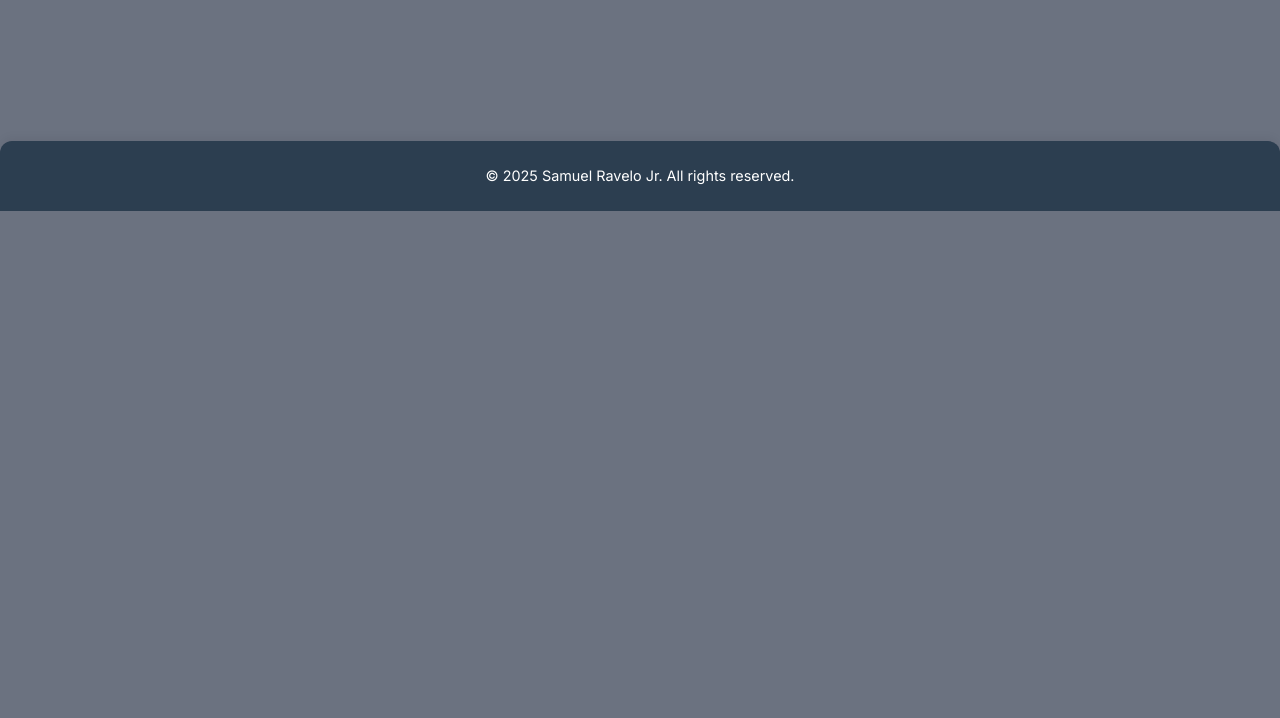
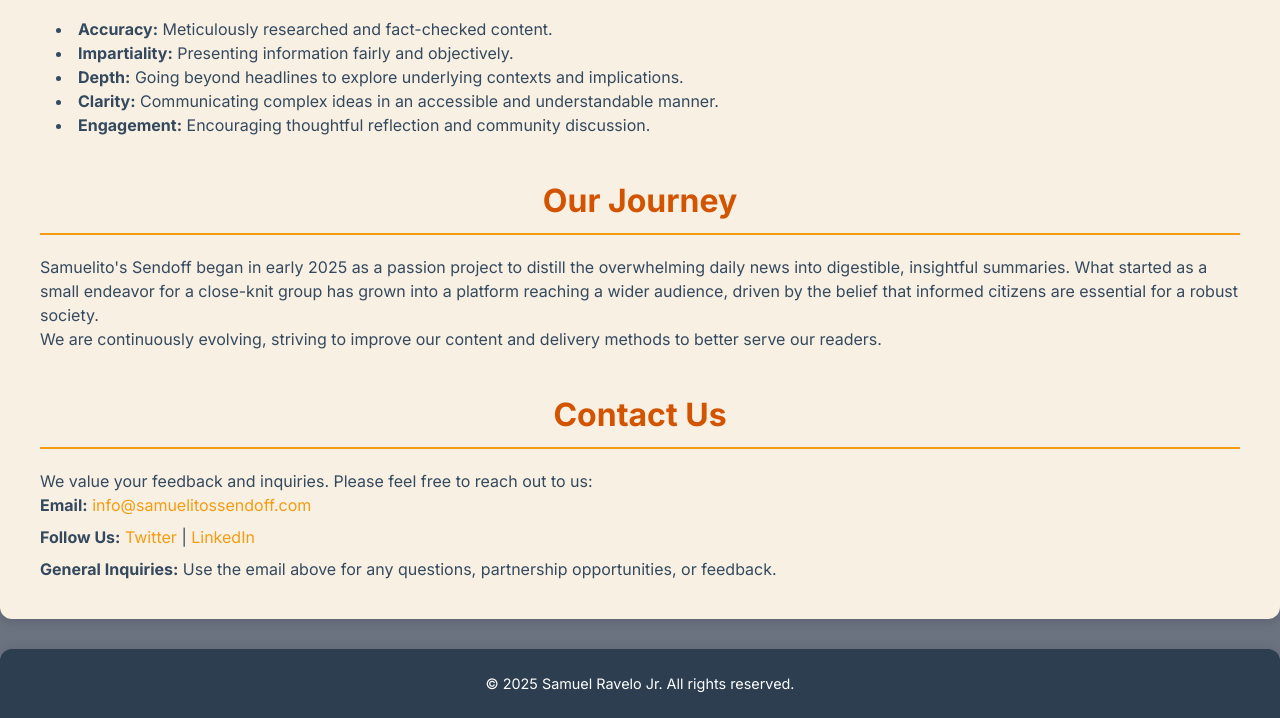
Before and after one commit to RavsCodes20/samuelitos_sendoff, a plain HTML site: page about.html in a window 1280 px wide. Shown: the part 589-1307 px from the top of the page. Before the commit the page ends 800 px from the top, so only its background shows below. Drawn offline with nearby package versions, Linux system fonts and the light colour scheme.

Commit message:
Update about.html

```diff
--- a/about.html
+++ b/about.html
@@ -84,7 +84,7 @@
             width: 90%;
             margin-bottom: 30px;
             box-sizing: border-box;
-            color: var(--dark-text);
+            color: var(--dark-text); /* Text color inside parchment container */
         }
         .container h2 {
             color: var(--accent2);
@@ -92,6 +92,15 @@
             font-weight: 700;
             margin-bottom: 20px;
             text-align: center;
+        }
+        .section-heading {
+            color: var(--accent2); /* Use accent2 for section headings */
+            font-size: 1.8rem;
+            font-weight: 600;
+            margin-top: 2.5rem;
+            margin-bottom: 1rem;
+            padding-bottom: 0.5rem;
+            border-bottom: 2px solid var(--accent1); /* Accent1 for underline */
         }
         .footer {
             background-color: var(--dark-bg);
@@ -109,6 +118,17 @@
             font-size: 0.9rem;
             color: var(--light-text);
         }
+        .contact-info p {
+            margin-bottom: 0.5rem;
+        }
+        .contact-info a {
+            color: var(--accent1);
+            text-decoration: none;
+            transition: color 0.3s ease;
+        }
+        .contact-info a:hover {
+            color: var(--accent2);
+        }
 
         /* Responsive adjustments */
         @media (max-width: 768px) {
@@ -118,10 +138,12 @@
             .container { padding: 25px 25px; width: 95%; }
             .header, .footer { padding-left: 1rem; padding-right: 1rem; }
             .container h2 { font-size: 1.8rem; }
+            .section-heading { font-size: 1.6rem; }
         }
         @media (max-width: 480px) {
             .header h1 { font-size: 1.8rem; }
             .container h2 { font-size: 1.5rem; }
+            .section-heading { font-size: 1.4rem; }
             .container { padding: 20px; }
             .navbar { flex-direction: column; align-items: center; }
             .navbar a { margin: 0.25rem 0; width: calc(100% - 2rem); }
@@ -141,9 +163,42 @@
     </nav>
 
     <div class="container">
-        <h2>Our Mission</h2>
-        <p>Samuelito's Sendoff is dedicated to providing insightful and timely commentary on significant global and domestic events. We aim to cut through the noise and offer clear, concise perspectives on the complex issues shaping our world.</p>
-        <p>Our content is meticulously researched and thoughtfully presented, ensuring our readers receive a comprehensive understanding of current affairs.</p>
+        <section>
+            <h2 class="section-heading">Our Mission & Vision</h2>
+            <p>Samuelito's Sendoff is dedicated to providing insightful and timely commentary on significant global and domestic events. We aim to cut through the noise and offer clear, concise perspectives on the complex issues shaping our world.</p>
+            <p>Our vision is to empower our readers with comprehensive understanding, fostering informed discussion and critical thinking in an increasingly complex world. We believe that clarity is the first step towards meaningful engagement and change.</p>
+        </section>
+
+        <section>
+            <h2 class="section-heading">Our Core Values</h2>
+            <ul class="list-disc list-inside ml-4">
+                <li><strong>Accuracy:</strong> Meticulously researched and fact-checked content.</li>
+                <li><strong>Impartiality:</strong> Presenting information fairly and objectively.</li>
+                <li><strong>Depth:</strong> Going beyond headlines to explore underlying contexts and implications.</li>
+                <li><strong>Clarity:</strong> Communicating complex ideas in an accessible and understandable manner.</li>
+                <li><strong>Engagement:</strong> Encouraging thoughtful reflection and community discussion.</li>
+            </ul>
+        </section>
+
+        <section>
+            <h2 class="section-heading">Our Journey</h2>
+            <p>Samuelito's Sendoff began in early 2025 as a passion project to distill the overwhelming daily news into digestible, insightful summaries. What started as a small endeavor for a close-knit group has grown into a platform reaching a wider audience, driven by the belief that informed citizens are essential for a robust society.</p>
+            <p>We are continuously evolving, striving to improve our content and delivery methods to better serve our readers.</p>
+        </section>
+
+        <section>
+            <h2 class="section-heading">Contact Us</h2>
+            <p>We value your feedback and inquiries. Please feel free to reach out to us:</p>
+            <div class="contact-info">
+                <p><strong>Email:</strong> <a href="mailto:info@samuelitossendoff.com">info@samuelitossendoff.com</a></p>
+                <p><strong>Follow Us:</strong>
+                    <a href="#" target="_blank" class="hover:underline">Twitter</a> |
+                    <a href="#" target="_blank" class="hover:underline">LinkedIn</a>
+                    <!-- Replace # with actual social media links -->
+                </p>
+                <p><strong>General Inquiries:</strong> Use the email above for any questions, partnership opportunities, or feedback.</p>
+            </div>
+        </section>
     </div>
 
     <div class="footer">
```
